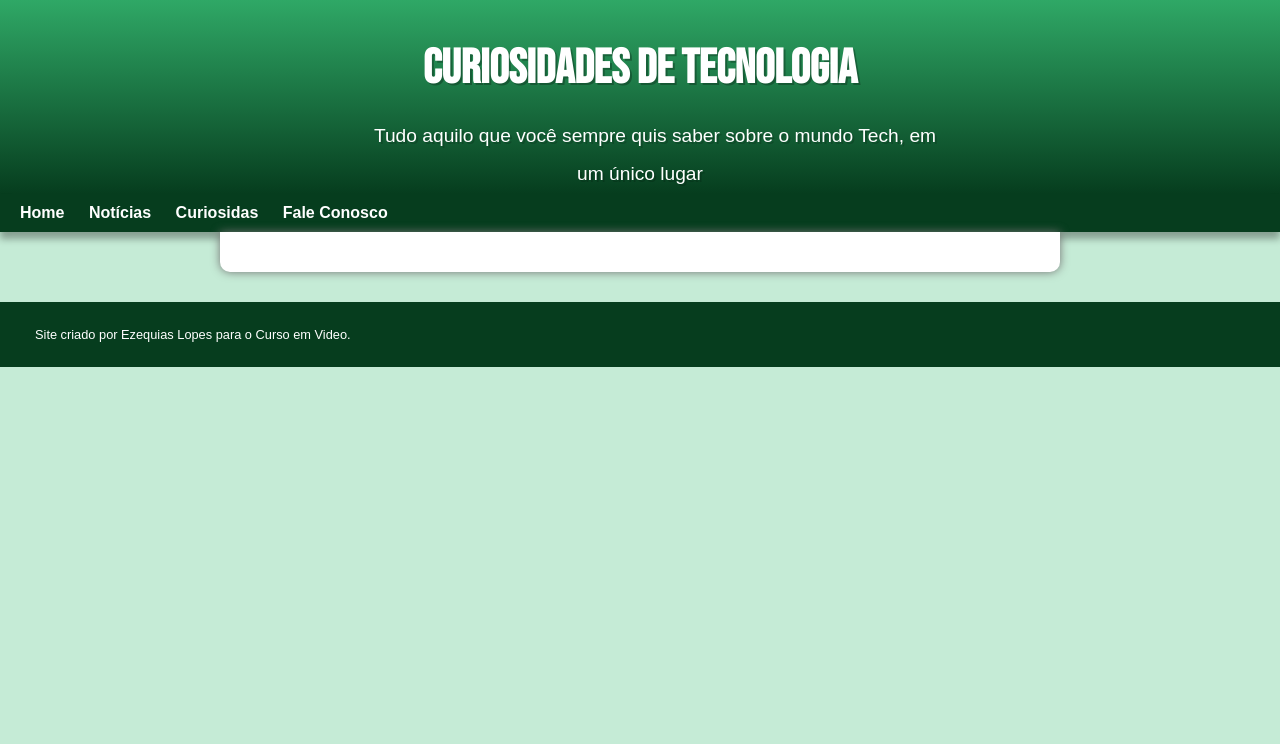
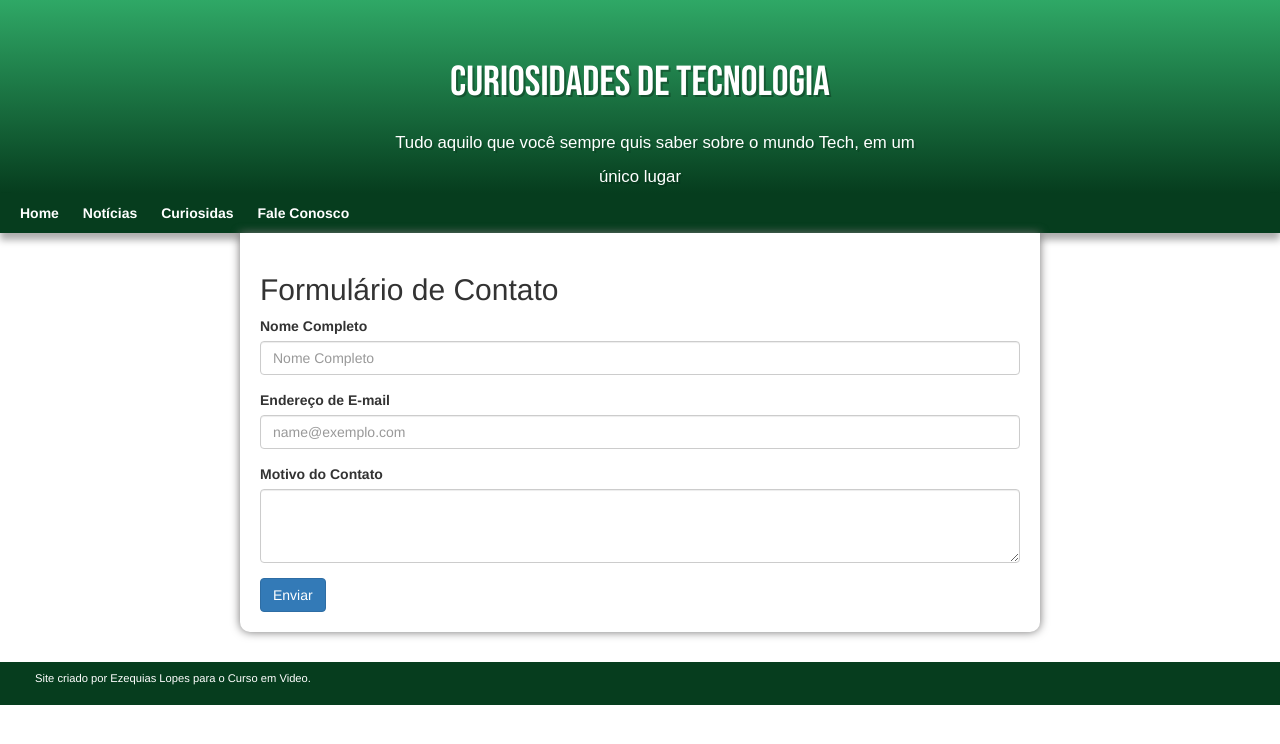
Before and after one commit to ezequiaslb/projeto-android, a plain HTML site: page faleconosco.html in a window 1280 px wide. Drawn offline with nearby package versions, Linux system fonts and the light colour scheme; files that its build step writes are made by us from their sources; a web font is replaced by a local one.

Commit message:
fale conosco

```diff
--- a/faleconosco.html
+++ b/faleconosco.html
@@ -5,7 +5,13 @@
     <meta http-equiv="X-UA-Compatible" content="IE=edge">
     <meta name="viewport" content="width=device-width, initial-scale=1.0">
     <title>fale-conosco</title>
-    <link rel="stylesheet" href="styles.css">
+    <link rel="shortcut icon" href="imagens/favicon.ico" type="image/x-icon">
+    <link rel="stylesheet" href="estilo/styles.css">
+    <!-- Última versão CSS compilada e minificada -->
+    <link rel="stylesheet" href="https://maxcdn.bootstrapcdn.com/bootstrap/3.3.7/css/bootstrap.min.css" integrity="sha384-BVYiiSIFeK1dGmJRAkycuHAHRg32OmUcww7on3RYdg4Va+PmSTsz/K68vbdEjh4u" crossorigin="anonymous">
+    <style>
+
+    </style>
 </head>
 <body>
     <header>
@@ -13,14 +19,30 @@
         <p>Tudo aquilo que você sempre quis saber sobre o mundo Tech, em um único lugar</p>
     </header>
     <nav>
-        <a href="">Home</a>
+        <a href="index.html">Home</a>
         <a href="">Notícias</a>
         <a href="">Curiosidas</a>
-        <a href="">Fale Conosco</a>
+        <a href="faleconosco.html">Fale Conosco</a>
     </nav>
 
     <main>
+        <h2>Formulário de Contato</h2>
 
+        <form>
+            <div class="form-group">
+              <label for="name">Nome Completo</label>
+              <input type="email" class="form-control" id="exampleFormControlInput1" placeholder="Nome Completo">
+            </div>
+            <div class="form-group">
+                <label for="email">Endereço de E-mail</label>
+                <input type="email" class="form-control" id="exampleFormControlInput1" placeholder="name@exemplo.com">
+              </div>
+            <div class="form-group">
+              <label for="exampleFormControlTextarea1">Motivo do Contato</label>
+              <textarea class="form-control" id="exampleFormControlTextarea1" rows="3"></textarea>
+            </div>
+            <input class="btn btn-primary" type="submit" value="Enviar">
+          </form>
 
 
     </main>
```
Also changed, not shown: index.html (+2 -2 lines).
